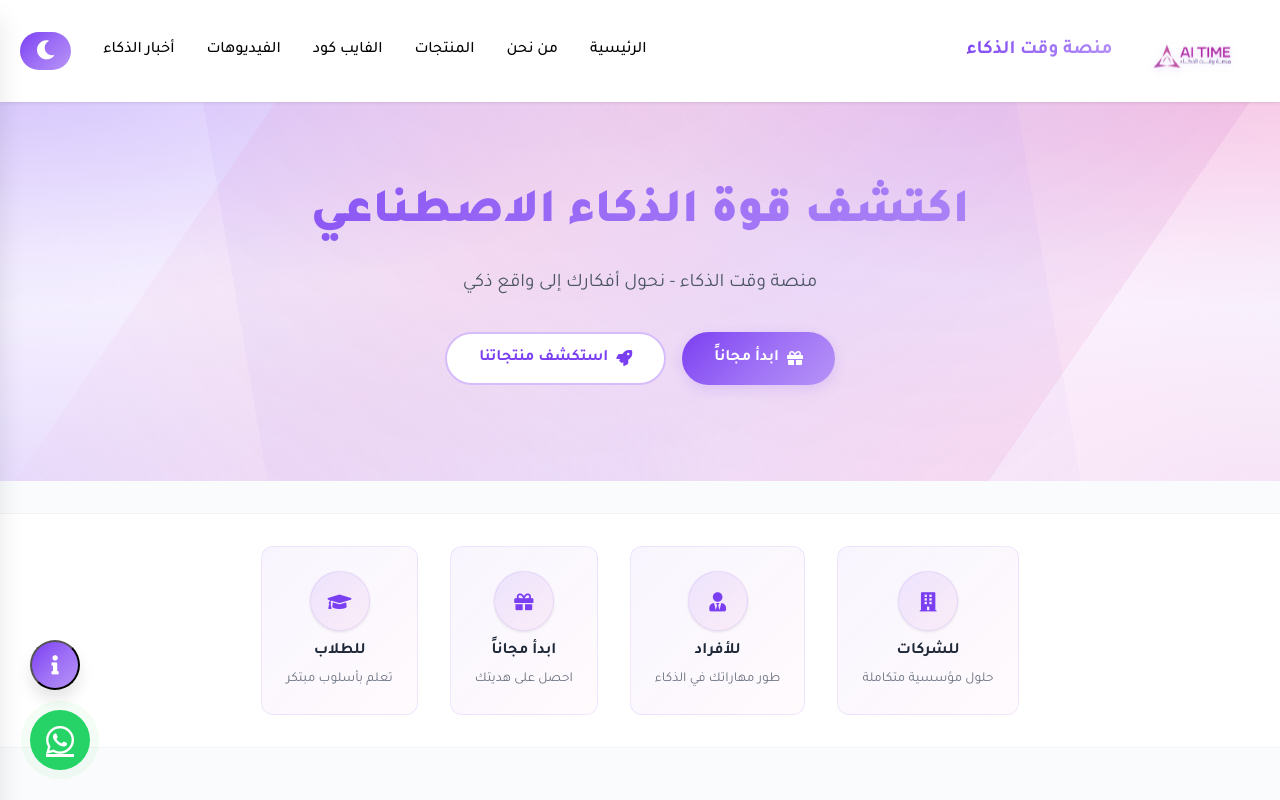
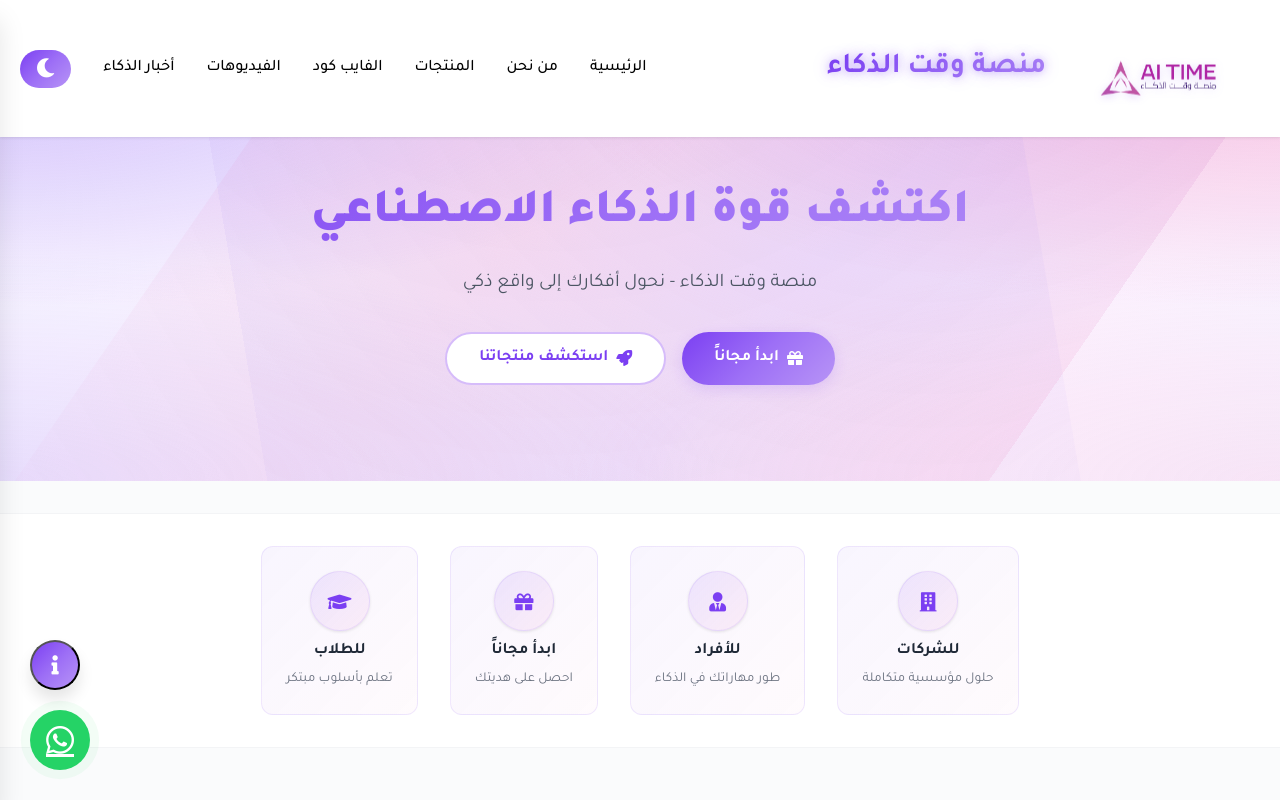
Before and after one commit to Remotework21/AI-Time, a React (Vite) app: page / in a window 1280 px wide. Shown: the top 800 px of the page. Built offline with nearby package versions, Linux system fonts and the light colour scheme.

Commit message:
logo scale 150%, logo backlight

```diff
--- a/src/styles/home.css
+++ b/src/styles/home.css
@@ -52,6 +52,11 @@
   --transition-fast: all 0.2s ease;
   --transition: all 0.3s cubic-bezier(0.4, 0, 0.2, 1);
   --transition-slow: all 0.5s cubic-bezier(0.4, 0, 0.2, 1);
+
+  --testo-primary:#667eea;
+  --testo-secondary:#764ba2;
+  --testo-success:#4CAF50;
+  --testo-text:#333333;
 }
 
 html, body { font-family: 'Tajawal', sans-serif; }
@@ -107,7 +112,15 @@ body {
   transition: var(--transition);
 }
 
+.logo-center-wrapper {
+  position: absolute;
+  left: 50%;
+  transform: translateX(-50%);
+  z-index: 1001;
+}
+
 .header-content {
+  position: relative;
   display: flex;
   justify-content: space-between;
   align-items: center;
@@ -122,7 +135,7 @@ body {
 }
 
 .logo img {
-  height: 70px;
+  height: 105px;
   object-fit: contain;
   filter: drop-shadow(0 2px 4px rgba(139, 92, 246, 0.3));
   animation: float 3s ease-in-out infinite;
@@ -140,12 +153,14 @@ body {
 }
 
 .logo-text {
-  font-size: 1.2rem;
+  font-size: 1.8rem;
   font-weight: 700;
   background: var(--primary-gradient);
   -webkit-background-clip: text;
   -webkit-text-fill-color: transparent;
   background-clip: text;
+  text-shadow: 0 0 10px rgba(123, 63, 242, 0.4),
+               0 0 20px rgba(123, 63, 242, 0.2);
 }
 
 /* Navigation */
```
